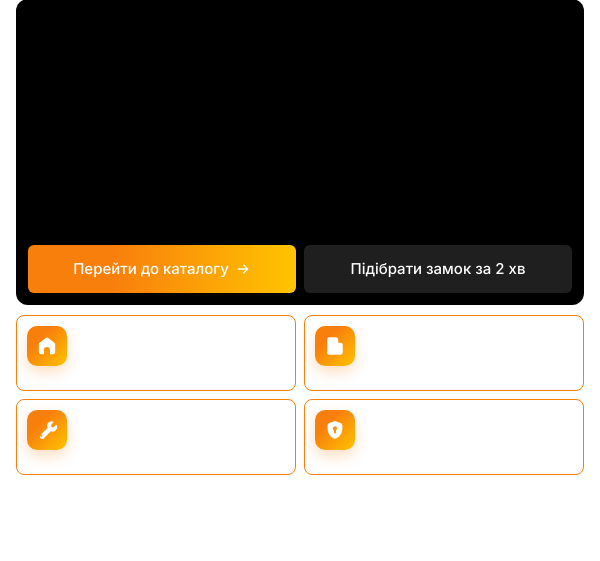
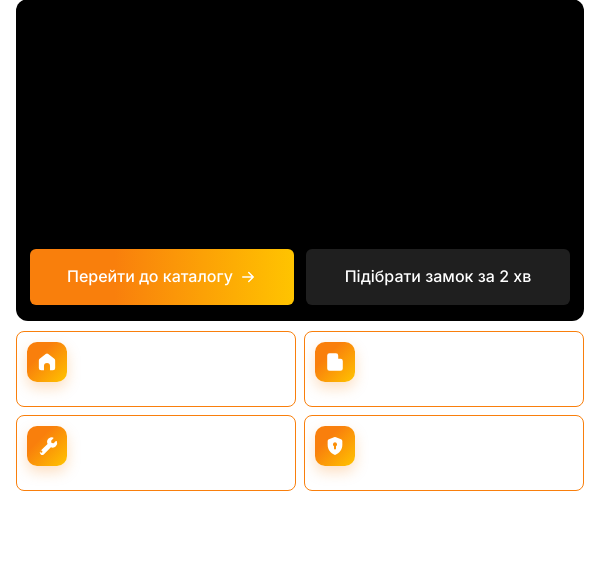
Before and after one commit to prometeylabsanna-lgtm/zamky, a Django app: a page that uses templates/pages/home.html in a window 600 px wide. Shown: the part 158-719 px from the top of the page. Run offline with Django 5.2, Linux system fonts and the light colour scheme; data comes from the database, SQL or seed files in the repository; data that the repository does not hold is empty.

Commit message:
кнопки

```diff
--- a/pages/context_processors.py
+++ b/pages/context_processors.py
@@ -91,7 +91,7 @@ def site_context(request):
         'callback_idempotency': cb_key,
         'page_style': _safe_page_style(request),
         # bump when CSS/JS change so browsers drop stale DevTools cache
-        'asset_v': '20261120v14',
+        'asset_v': '20261123v1',
     }
 
 
--- a/static/css/home-3.css
+++ b/static/css/home-3.css
@@ -208,6 +208,19 @@
 
 .home-district__list a:hover {
   color: var(--color-accent);
+}
+
+@media (min-width: 480px) and (max-width: 743px) {
+  .home-hero__cta {
+    gap: 12px;
+    padding: 16px 14px;
+  }
+
+  .home-hero__cta-link {
+    min-height: 56px;
+    padding: 12px 16px;
+    font-size: 16px;
+  }
 }
 
 @media (min-width: 744px) {
--- a/static/css/home.css
+++ b/static/css/home.css
@@ -132,8 +132,8 @@
   display: flex;
   flex-wrap: wrap;
   align-items: stretch;
-  gap: 8px;
-  padding: 12px;
+  gap: 10px;
+  padding: 14px 12px;
   flex: 0 0 auto;
 }
 
@@ -147,23 +147,27 @@
 }
 
 .home-hero__cta-link {
-  flex: 1 1 148px;
+  flex: 1 1 0;
   max-width: 100%;
-  min-width: 148px;
-  min-height: 48px;
+  min-width: 0;
+  min-height: 52px;
   box-sizing: border-box;
   display: flex;
   align-items: center;
   justify-content: center;
   gap: 6px;
-  padding: 6px 10px;
+  padding: 10px 12px;
   border: 0;
   border-radius: var(--radius-md);
   color: #fff;
-  font: 500 15px/1.2 var(--font);
+  font: 500 16px/1.2 var(--font);
   text-align: center;
   text-decoration: none;
+  -webkit-appearance: none;
+  appearance: none;
   -webkit-tap-highlight-color: transparent;
+  -webkit-text-size-adjust: 100%;
+  text-size-adjust: 100%;
   touch-action: manipulation;
 }
 
--- a/templates/pages/home.html
+++ b/templates/pages/home.html
@@ -58,7 +58,7 @@
       <div class="home-hero__cta-set" data-hero-cta{% if not forloop.first %} hidden{% endif %}>
         <a class="home-hero__cta-link home-hero__cta-link--primary" href="{% if slide.cta_primary_url %}{{ slide.cta_primary_url }}{% else %}{% url 'catalog:catalog' %}{% endif %}">
           <span>{% if slide.cta_primary_label %}{{ slide.cta_primary_label }}{% else %}{% t 'Перейти до каталогу' %}{% endif %}</span>
-          <svg width="16" height="16" viewBox="0 0 24 24" fill="none" stroke="currentColor" stroke-width="2" stroke-linecap="round" stroke-linejoin="round" aria-hidden="true"><path d="M5 12h14M13 6l6 6-6 6"></path></svg>
+          <svg width="18" height="18" viewBox="0 0 24 24" fill="none" stroke="currentColor" stroke-width="2" stroke-linecap="round" stroke-linejoin="round" aria-hidden="true"><path d="M5 12h14M13 6l6 6-6 6"></path></svg>
         </a>
         {% if slide.cta_secondary_url %}
         <a class="home-hero__cta-link home-hero__cta-link--ghost" href="{{ slide.cta_secondary_url }}">{% if slide.cta_secondary_label %}{{ slide.cta_secondary_label }}{% else %}{% t 'Підібрати замок за 2 хв' %}{% endif %}</a>
@@ -69,7 +69,7 @@
       {% empty %}
       <a class="home-hero__cta-link home-hero__cta-link--primary" href="{% url 'catalog:catalog' %}">
         <span>{% t 'Перейти до каталогу' %}</span>
-        <svg width="16" height="16" viewBox="0 0 24 24" fill="none" stroke="currentColor" stroke-width="2" stroke-linecap="round" stroke-linejoin="round" aria-hidden="true"><path d="M5 12h14M13 6l6 6-6 6"></path></svg>
+        <svg width="18" height="18" viewBox="0 0 24 24" fill="none" stroke="currentColor" stroke-width="2" stroke-linecap="round" stroke-linejoin="round" aria-hidden="true"><path d="M5 12h14M13 6l6 6-6 6"></path></svg>
       </a>
       {% if show_picker %}
       <a class="home-hero__cta-link home-hero__cta-link--ghost" href="#picker">{% t 'Підібрати замок за 2 хв' %}</a>
```
